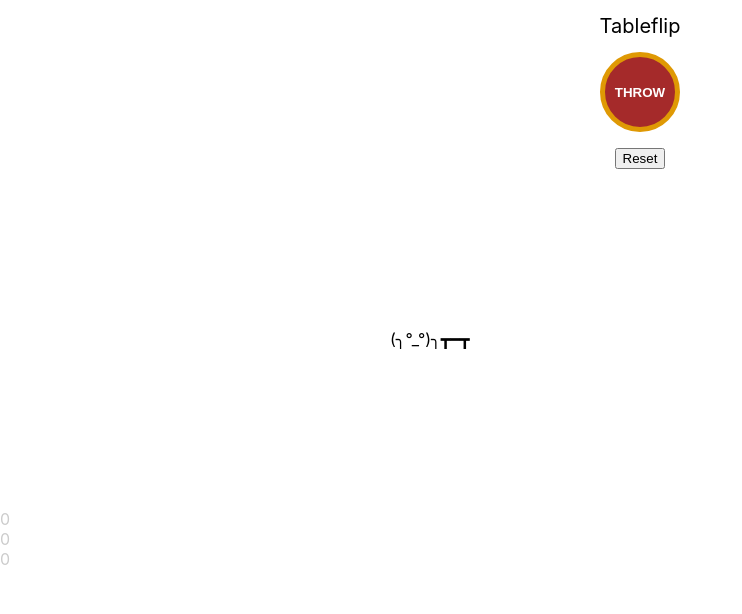
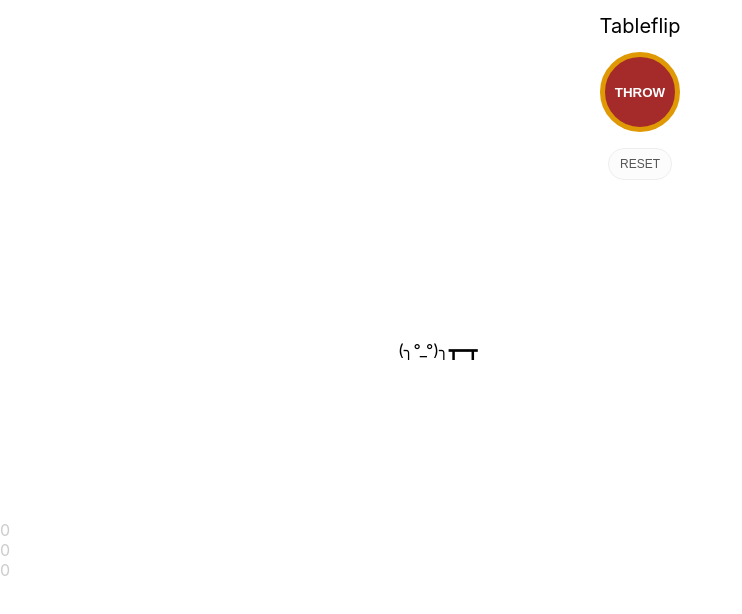
Before and after one commit to scottsasaki/tableflip, a React (Create React App) app: page / in a window 1280 px wide. Shown: the top 614 px of the page, without its empty margins (0-742 px from the left). Built offline with nearby package versions, Linux system fonts and the light colour scheme.

Commit message:
style reset button

```diff
--- a/src/App.css
+++ b/src/App.css
@@ -55,6 +55,19 @@
   font-weight: 600;
 }
 
+.button-reset {
+  cursor: pointer;
+  border-radius: 10rem;
+  width: 4rem;
+  height: 2rem;
+  background: #fcfcfc;
+  border: 1px solid #eee;
+  color: white;
+  text-transform: uppercase;
+  color: #555;
+  font-size: 0.75rem;
+}
+
 .debug {
   color: #ccc;
 }
--- a/src/App.js
+++ b/src/App.js
@@ -1,6 +1,6 @@
 // import logo from "./logo.svg";
 import "./App.css";
-import { useState, useEffect } from "react";
+import { useState } from "react";
 
 function App() {
   const [x, setX] = useState(0);
@@ -42,10 +42,6 @@ function App() {
     );
   }
 
-  const handleToggleSensing = () => {
-    setSensor(!sensor);
-  };
-
   const face = () => {
     if (thrown) {
       return x > 8 ? "(╯ಠДಠ)╯︵" : "(╯°□°)╯︵";
@@ -73,7 +69,7 @@ function App() {
       >
         <div
           className={`character ${preparing ? "shaking" : ""}`}
-          style={{ textAlign: "right" }}
+          style={{ textAlign: "right", paddingLeft: ".5rem" }}
         >
           {face()}
         </div>
@@ -126,7 +122,9 @@ function Controls({ onResetClick, onMockThrow, sensor }) {
       </button>
 
       <div style={{ display: "flex", justifyContent: "center", gap: "1rem" }}>
-        <button onClick={onResetClick}>Reset</button>
+        <button onClick={onResetClick} className="button-reset">
+          Reset
+        </button>
       </div>
     </div>
   );
```
